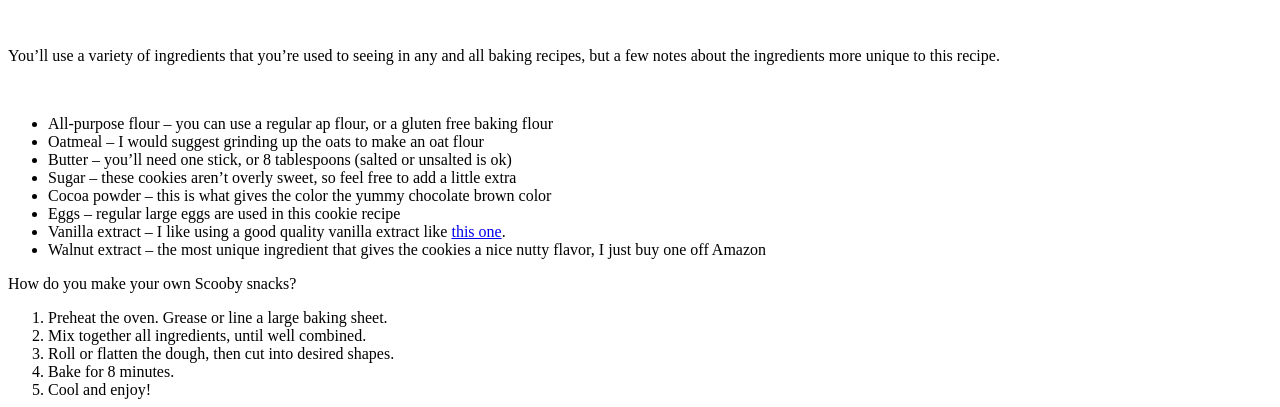
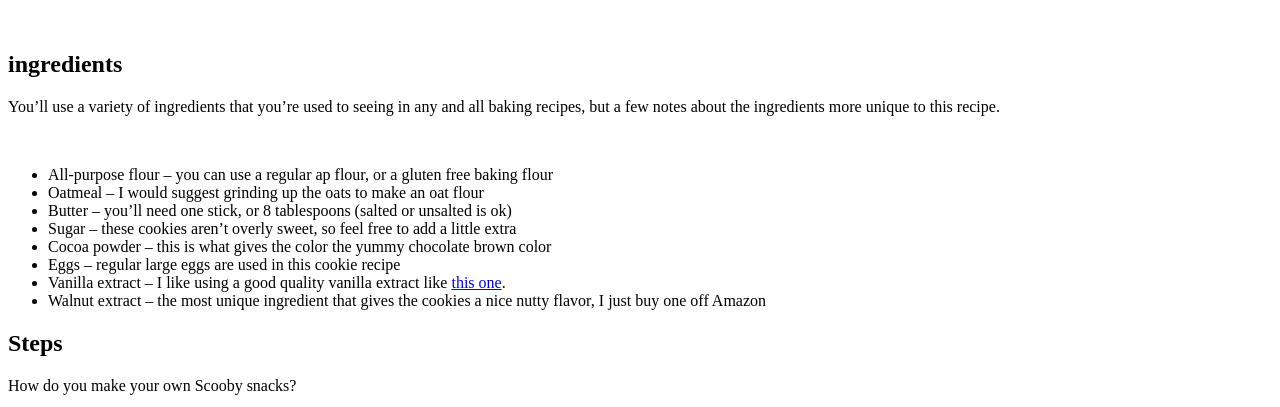
Before and after one commit to MichaelMwai/odin-recipes, a plain HTML site: page recipes/scoobySnackRecipe.html in a window 1280 px wide. Shown: the part 457-864 px from the top of the page. Drawn offline with Linux system fonts and the light colour scheme.

Commit message:
Included h2 titles Ingredients and Steps

```diff
--- a/recipes/scoobySnackRecipe.html
+++ b/recipes/scoobySnackRecipe.html
@@ -15,6 +15,7 @@
       <p>
         Scooby Snacks (occasionally spelled Scooby Snax) are a fictional snack food that appear in Scooby-Doo. In the show, they are often used as an incentive by Fred, Daphne, and Velma to convince Scooby-Doo and Shaggy to participate in dangerous or frightening schemes, such as acting as bait for a monster. Shaggy and Scooby will generally refuse at first, with one of the other characters convincing them by saying, "Would you do it for a Scooby Snack?"
       </p><br>
+      <h2>ingredients</h2>
       <p>
         You’ll use a variety of ingredients that you’re used to seeing in any and all baking recipes, but a few notes about the ingredients more unique to this recipe.
       </p><br>
@@ -28,6 +29,7 @@
         <li>Vanilla extract – I like using a good quality vanilla extract like <a href="https://amzn.to/3nQGJzR">this one</a>.</li>
         <li>Walnut extract – the most unique ingredient that gives the cookies a nice nutty flavor, I just buy one off Amazon</li>
       </ul>
+      <h2>Steps</h2>
       <p>How do you make your own Scooby snacks?</p>
       <ol>
         <li>Preheat the oven.  Grease or line a large baking sheet.</li>
```
